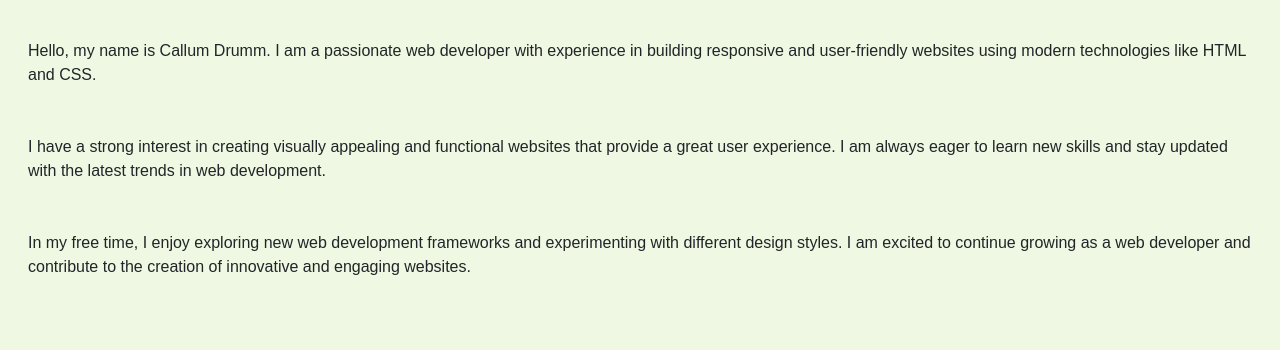
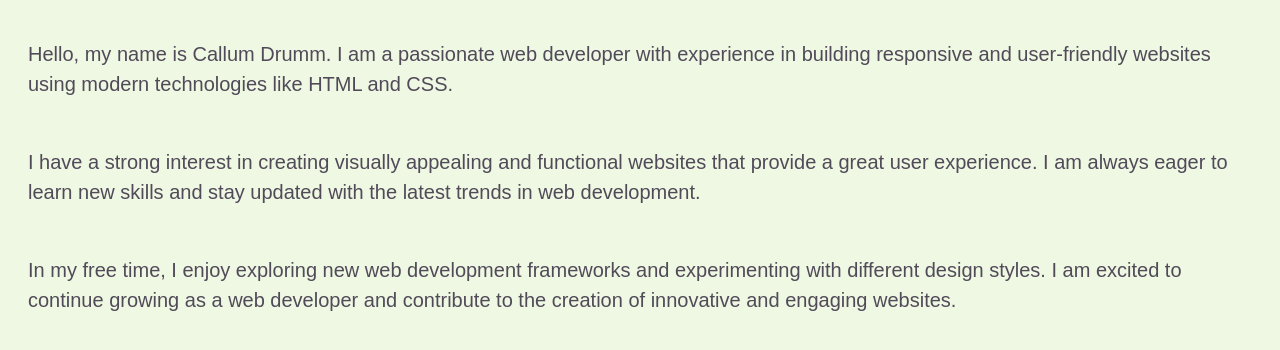
Before and after one commit to Caboom9000/Portfolio-Site, a plain HTML site: page about.html in a window 1280 px wide. Shown: the part 162-512 px from the top of the page. Drawn offline with nearby package versions, Linux system fonts and the light colour scheme.

Commit message:
Add paragraph styles for improved text formatting

```diff
--- a/Style.css
+++ b/Style.css
@@ -12,6 +12,11 @@ body{
 h1{
     color: #504A59;
     font-size: 50px;
+}
+
+p{
+    color: #504A59;
+    font-size: 20px;
 }
 
 .github-logo {
```
